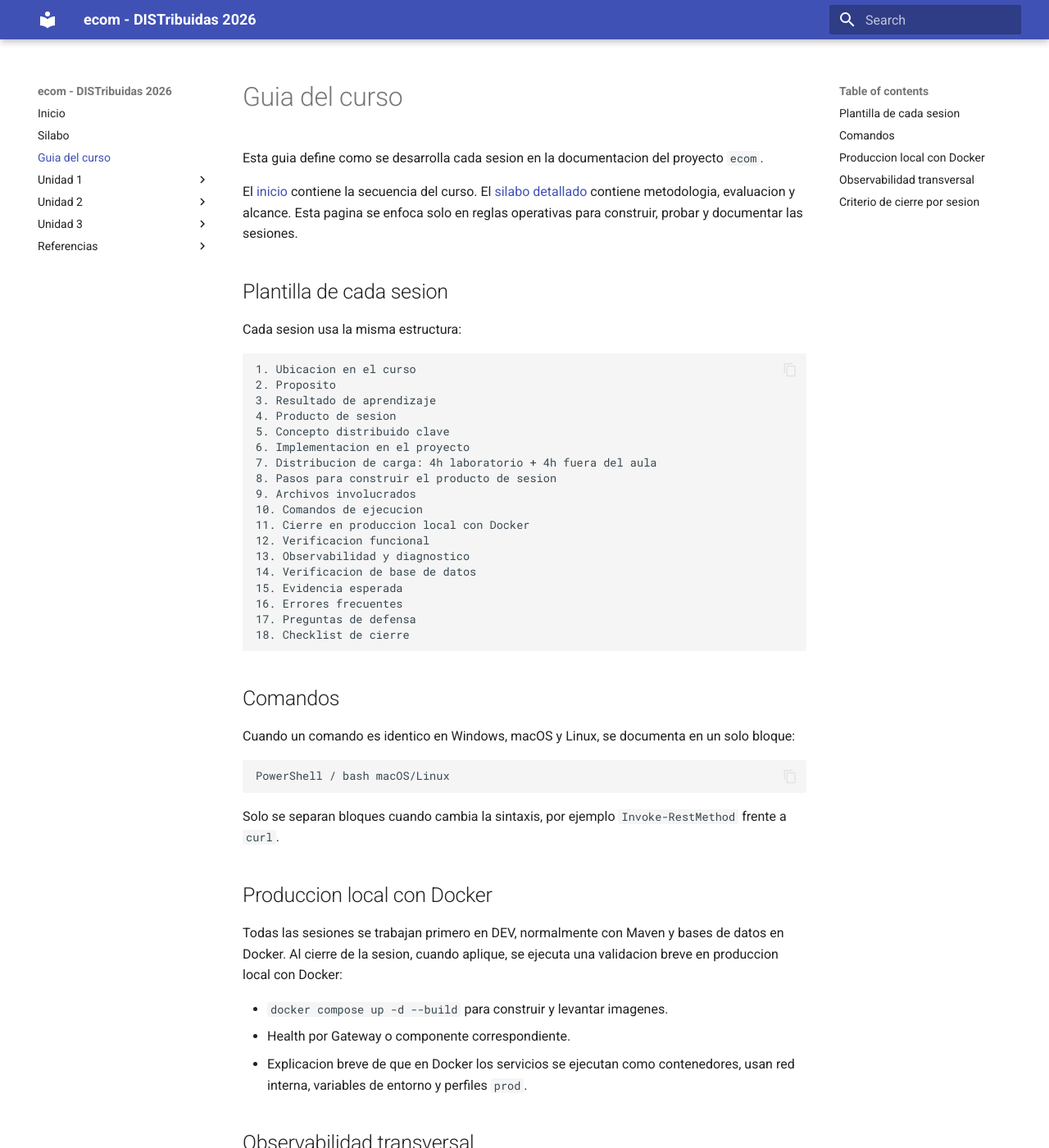
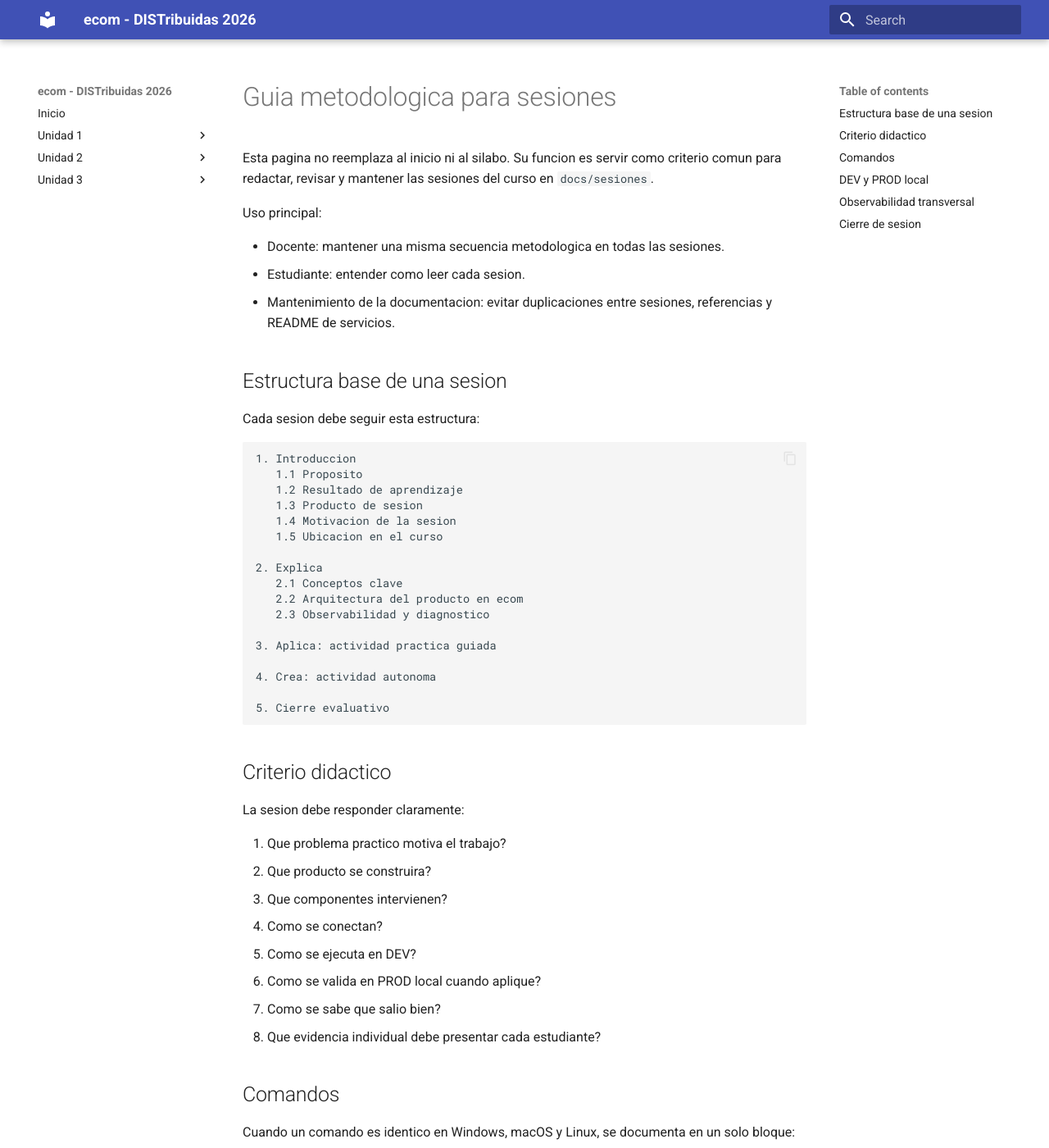
Before and after one commit to 261dist/ecom, an MkDocs documentation site: the page built from docs/guia-curso.md, in a window 1280 px wide and 1400 px high. Shown: the whole window at 82% size. Built offline with MkDocs 1.6.1 and Material for MkDocs 9.7.7, drawn with Linux system fonts in a browser that asks for light colours; some of the changed text lies outside the part shown.

Commit message:
first commit

````diff
--- a/docs/guia-curso.md
+++ b/docs/guia-curso.md
@@ -1,33 +1,49 @@
-# Guia del curso
+# Guia metodologica para sesiones
 
-Esta guia define como se desarrolla cada sesion en la documentacion del proyecto `ecom`.
+Esta pagina no reemplaza al inicio ni al silabo. Su funcion es servir como criterio comun para redactar, revisar y mantener las sesiones del curso en `docs/sesiones`.
 
-El [inicio](index.md) contiene la secuencia del curso. El [silabo detallado](silabo.md) contiene metodologia, evaluacion y alcance. Esta pagina se enfoca solo en reglas operativas para construir, probar y documentar las sesiones.
+Uso principal:
 
-## Plantilla de cada sesion
+- Docente: mantener una misma secuencia metodologica en todas las sesiones.
+- Estudiante: entender como leer cada sesion.
+- Mantenimiento de la documentacion: evitar duplicaciones entre sesiones, referencias y README de servicios.
 
-Cada sesion usa la misma estructura:
+## Estructura base de una sesion
+
+Cada sesion debe seguir esta estructura:
 
 ```text
-1. Ubicacion en el curso
-2. Proposito
-3. Resultado de aprendizaje
-4. Producto de sesion
-5. Concepto distribuido clave
-6. Implementacion en el proyecto
-7. Distribucion de carga: 4h laboratorio + 4h fuera del aula
-8. Pasos para construir el producto de sesion
-9. Archivos involucrados
-10. Comandos de ejecucion
-11. Cierre en produccion local con Docker
-12. Verificacion funcional
-13. Observabilidad y diagnostico
-14. Verificacion de base de datos
-15. Evidencia esperada
-16. Errores frecuentes
-17. Preguntas de defensa
-18. Checklist de cierre
+1. Introduccion
+   1.1 Proposito
+   1.2 Resultado de aprendizaje
+   1.3 Producto de sesion
+   1.4 Motivacion de la sesion
+   1.5 Ubicacion en el curso
+
+2. Explica
+   2.1 Conceptos clave
+   2.2 Arquitectura del producto en ecom
+   2.3 Observabilidad y diagnostico
+
+3. Aplica: actividad practica guiada
+
+4. Crea: actividad autonoma
+
+5. Cierre evaluativo
 ```
+
+## Criterio didactico
+
+La sesion debe responder claramente:
+
+1. Que problema practico motiva el trabajo?
+2. Que producto se construira?
+3. Que componentes intervienen?
+4. Como se conectan?
+5. Como se ejecuta en DEV?
+6. Como se valida en PROD local cuando aplique?
+7. Como se sabe que salio bien?
+8. Que evidencia individual debe presentar cada estudiante?
 
 ## Comandos
 
@@ -39,41 +55,38 @@ PowerShell / bash macOS/Linux
 
 Solo se separan bloques cuando cambia la sintaxis, por ejemplo `Invoke-RestMethod` frente a `curl`.
 
-## Produccion local con Docker
+## DEV y PROD local
 
-Todas las sesiones se trabajan primero en DEV, normalmente con Maven y bases de datos en Docker. Al cierre de la sesion, cuando aplique, se ejecuta una validacion breve en produccion local con Docker:
+El curso prioriza ejecucion reproducible:
 
-- `docker compose up -d --build` para construir y levantar imagenes.
-- Health por Gateway o componente correspondiente.
-- Explicacion breve de que en Docker los servicios se ejecutan como contenedores, usan red interna, variables de entorno y perfiles `prod`.
+- En DEV, la aplicacion normalmente corre con Maven en el host y sus dependencias se levantan con Docker.
+- En PROD local, la aplicacion se empaqueta y ejecuta como contenedor cuando la sesion lo requiera.
+- Si la aplicacion corre fuera de Docker, se conecta a dependencias por `localhost:<puerto-expuesto>`.
+- Si la aplicacion corre dentro de Docker, se conecta a dependencias por `nombre-servicio:<puerto-interno>`.
 
 ## Observabilidad transversal
 
-La observabilidad inicia en S2, no en S10.
+La observabilidad aparece desde la primera sesion como practica de diagnostico:
 
-En cada sesion se verifica, segun aplique:
-
+- Logs de arranque.
 - Health checks.
-- Logs.
-- Config Server.
-- Eureka.
-- Gateway.
-- Base de datos.
-- Kafka UI.
-- Metricas.
-- Evidencia de errores y recuperacion.
+- Metricas cuando Actuator lo permita.
+- Estado de base de datos.
+- Registro de servicios cuando aplique.
+- Gateway y balanceo cuando aplique.
+- Eventos y trazabilidad cuando aplique.
 
 S10 consolida estos elementos en una vista operativa del sistema completo.
 
-## Criterio de cierre por sesion
+## Cierre de sesion
 
-Una sesion esta cerrada cuando el estudiante puede mostrar evidencias concretas:
+Una sesion queda cerrada cuando el estudiante puede mostrar:
 
-- Salida de comandos.
-- Servicio registrado.
-- Endpoint funcionando.
-- Registro en base de datos.
-- Evento publicado y consumido.
-- Log o metrica.
-- Pantalla frontend cuando aplique.
+- Comandos ejecutados.
+- Servicio funcionando.
+- Endpoint probado.
+- Registro en base de datos cuando aplique.
+- Health, logs o metricas.
+- Evidencia de ejecucion DEV y PROD local cuando aplique.
 - Respuesta a preguntas de defensa.
+- Aporte individual al producto.
--- a/docs/sesiones/s01-arquitectura-base.md
+++ b/docs/sesiones/s01-arquitectura-base.md
@@ -1132,12 +1132,12 @@ Esta seccion sirve si ya clonaste el repositorio o un tag congelado de la sesion
 
 | Necesidad | Referencia |
 |---|---|
-| Levantar y probar en DEV | Ver paso 3.4 |
-| Revisar Swagger | Ver paso 3.4.4 |
-| Revisar health y metrics | Ver paso 3.4.5 |
-| Probar CRUD por shell | Ver paso 3.4.6 |
-| Levantar y escalar PROD local | Ver paso 3.6 |
-| Comparar DEV y PROD | Ver paso 3.7 |
+| Levantar y probar en DEV | [Ver paso 3.4](#34-ejecutar-y-probar-el-microservicio-en-dev) |
+| Revisar Swagger | [Ver paso 3.4.4](#344-revisar-swagger) |
+| Revisar health y metrics | [Ver paso 3.4.5](#345-verificar-health-y-metrics) |
+| Probar CRUD por shell | [Ver paso 3.4.6](#346-probar-crud-por-shell) |
+| Levantar y escalar PROD local | [Ver paso 3.6](#36-probar-produccion-local-con-docker) |
+| Comparar DEV y PROD | [Ver paso 3.7](#37-cerrar-la-sesion-comparar-dev-maven-y-prod-docker) |
 
 Comandos minimos DEV:
 
--- a/mkdocs.yml
+++ b/mkdocs.yml
@@ -4,8 +4,6 @@ docs_dir: docs
 
 nav:
   - Inicio: index.md
-  - Silabo: silabo.md
-  - Guia del curso: guia-curso.md
   - Unidad 1:
       - S1 - Servicio base: sesiones/s01-arquitectura-base.md
       - S2 - Configuracion y ambientes: sesiones/s02-configuracion-centralizada.md
@@ -25,13 +23,6 @@ nav:
       - S14 - Revision tecnica: sesiones/s14-cierre-tecnico.md
       - S15 - Defensa tecnica: sesiones/s15-defensa-tecnica.md
       - S16 - Evaluacion final: sesiones/s16-evaluacion-final.md
-  - Referencias:
-      - Puertos y accesos: referencias/puertos.md
-      - PowerShell: referencias/comandos-powershell.md
-      - Bash macOS/Linux: referencias/comandos-bash.md
-      - Troubleshooting: referencias/troubleshooting.md
-      - Rubrica: referencias/rubrica.md
-
 theme:
   name: material
   features:
````
